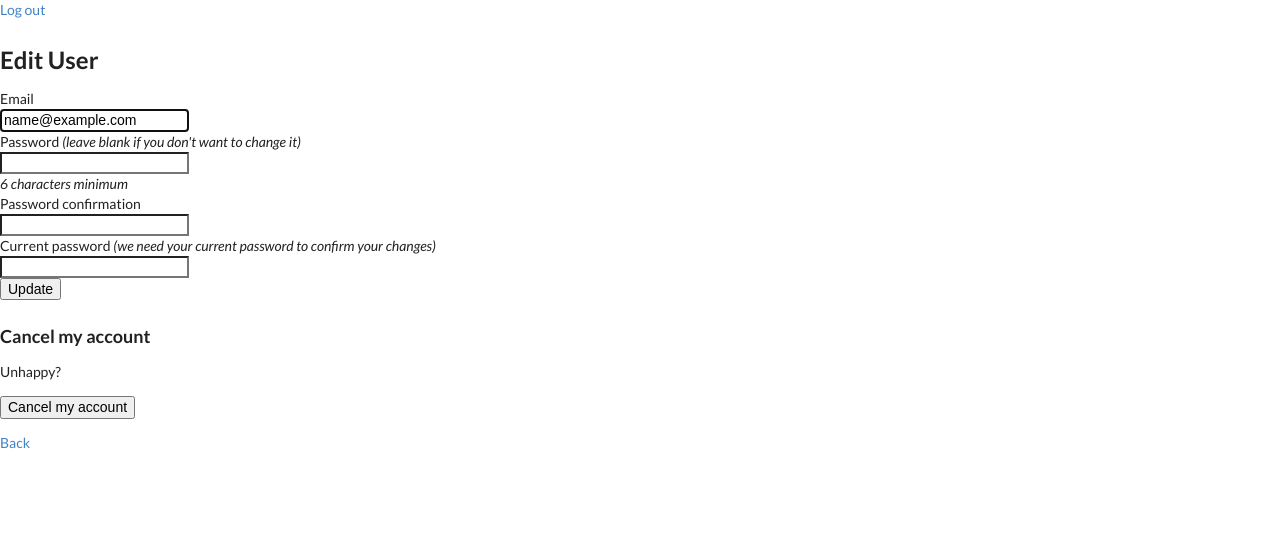
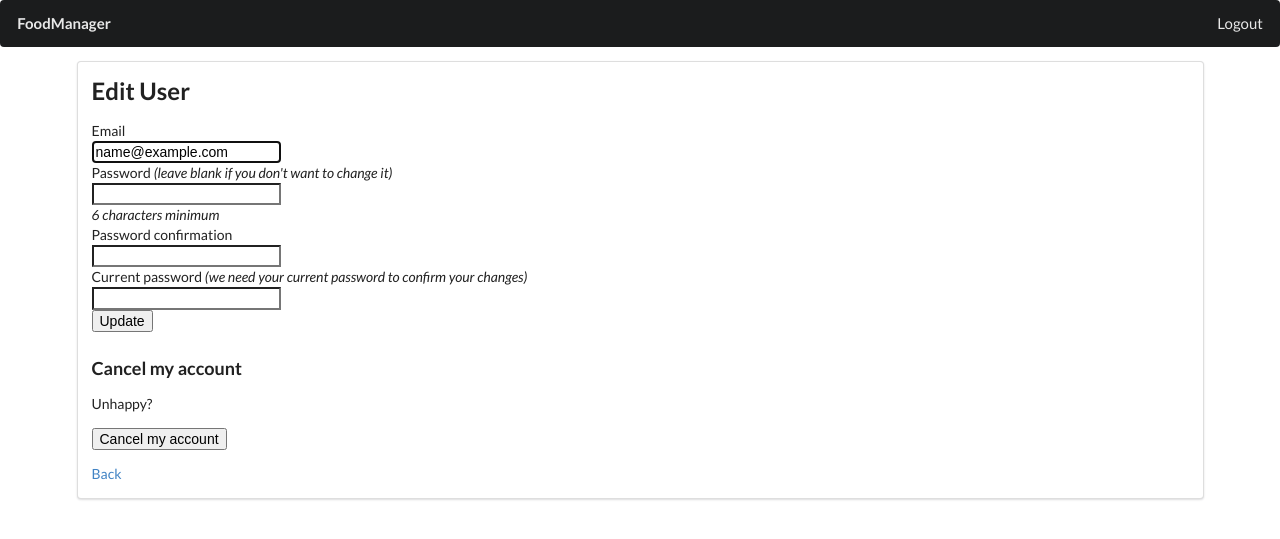
Before and after one commit to fuki01/foodManager, a Rails app: page /users/edit in a window 1280 px wide. Shown: the top 539 px of the page. Run offline with Rails 7, Linux system fonts and the light colour scheme; the visitor is signed in with stand-in values (Sample User, id 1).

Commit message:
headerを追加

```diff
--- a/app/views/layouts/_header.html.erb
+++ b/app/views/layouts/_header.html.erb
@@ -1,6 +1,12 @@
-<% if current_user.nil? %>
-    <%= link_to "Sign up", new_user_registration_path %>
-    <%= link_to "Log in", new_user_session_path %>
-<% else %>
-    <%= link_to "Log out", destroy_user_session_path, method: :delete %>
-<% end %>
+<div class="ui inverted large borderless fluid menu column">
+    <a class="header item" href="/">FoodManager</a>
+    <div class="right menu">
+        <div class="ui item">
+          <% if current_user.nil? %>
+            <%= link_to "Login", new_user_session_path%>
+          <% else %>
+            <%= link_to "Logout", destroy_user_session_path, method: :delete%>
+          <% end %>
+        </div>
+    </div>
+</div>
--- a/app/views/layouts/application.html.erb
+++ b/app/views/layouts/application.html.erb
@@ -5,13 +5,14 @@
     <meta name="viewport" content="width=device-width,initial-scale=1">
     <%= csrf_meta_tags %>
     <%= csp_meta_tag %>
-
     <%= stylesheet_link_tag 'application', media: 'all', 'data-turbolinks-track': 'reload' %>
     <%= javascript_pack_tag 'application', 'data-turbolinks-track': 'reload' %>
   </head>
 
   <body>
     <%= render partial: 'layouts/header' %>
-    <%= yield %>
+    <div class="ui container segment">
+      <%= yield %>
+    </div>
   </body>
 </html>
```
